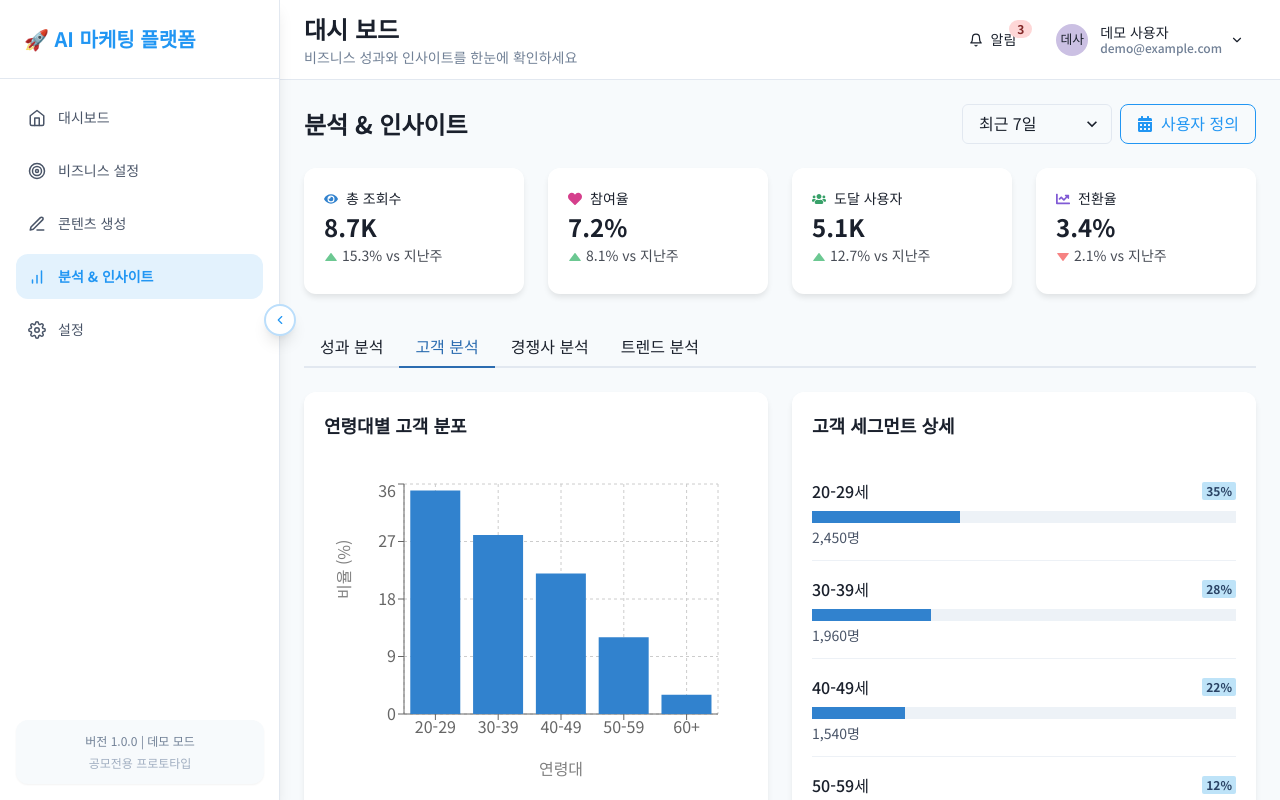
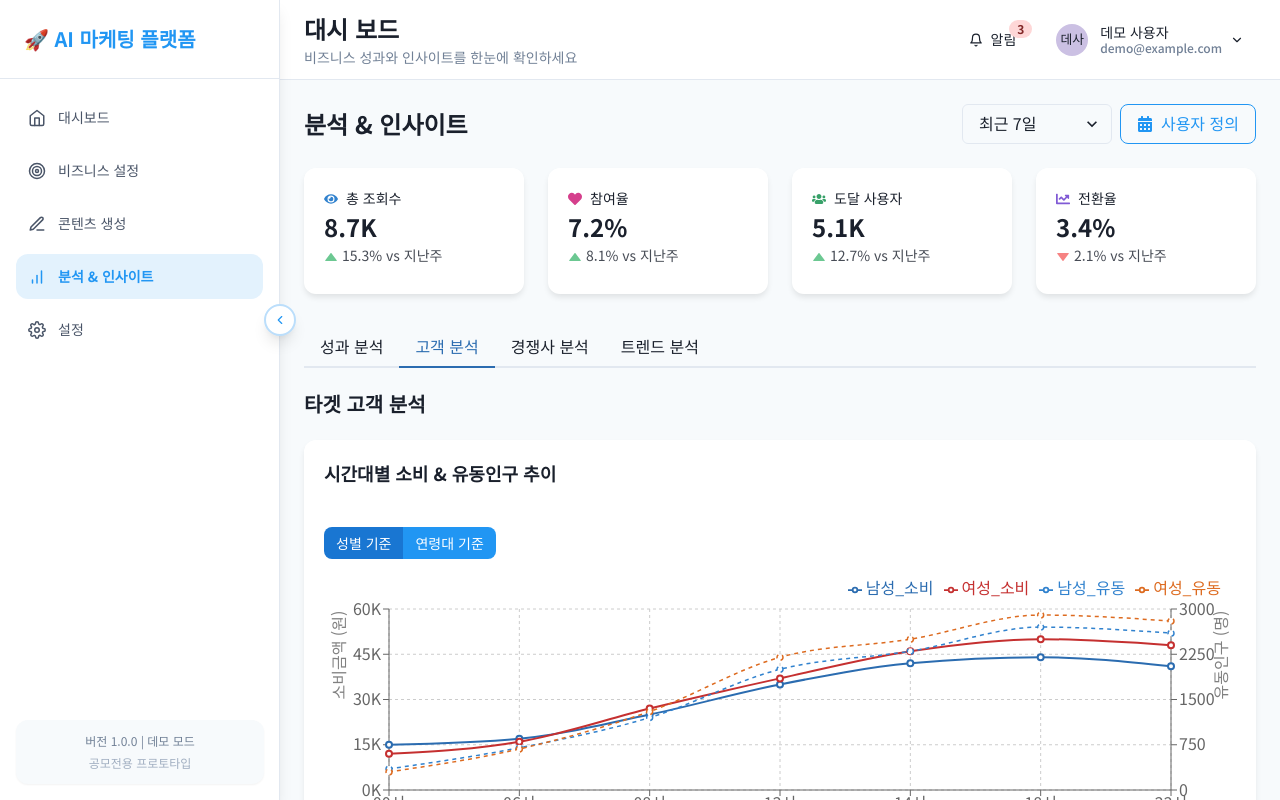
Before and after one commit to HaeungLee/Marketing-Platform, a React (Vite) app in the folder frontend/: page /app/analytics in a window 1280 px wide. Both pictures are taken after a click on the tab "고객 분석". Built offline with nearby package versions, Linux system fonts and the light colour scheme.

Commit message:
분석 페이지  수정 (공공데이터 기반 예시 그래프)

```diff
--- a/frontend/src/pages/AnalyticsPage.tsx
+++ b/frontend/src/pages/AnalyticsPage.tsx
@@ -8,6 +8,7 @@ import {
   CardBody,
   CardHeader,
   Button,
+  ButtonGroup,
   Grid,
   Select,
   Badge,
@@ -25,6 +26,7 @@ import {
   SimpleGrid,
   Progress,
   useColorModeValue,
+  Heading
 } from "@chakra-ui/react";
 import {
   LineChart,
@@ -44,6 +46,7 @@ import {
   PolarAngleAxis,
   PolarRadiusAxis,
   Radar,
+  Legend,
 } from "recharts";
 import {
   FaChartLine,
@@ -55,11 +58,13 @@ import {
   FaCalendarAlt,
 } from "react-icons/fa";
 
+
 const AnalyticsPage: React.FC = () => {
   const [timeRange, setTimeRange] = useState("7d");
   const [selectedTab, setSelectedTab] = useState(0);
   const cardBg = useColorModeValue("white", "gray.800");
   const borderColor = useColorModeValue("gray.200", "gray.700");
+  const [viewMode, setViewMode] = useState<'gender' | 'age'>('gender');
 
   // 목업 데이터
   const performanceData = [
@@ -101,6 +106,24 @@ const AnalyticsPage: React.FC = () => {
     { keyword: "신제품", trend: "+15%", searches: 7800 },
     { keyword: "무료배송", trend: "+12%", searches: 6700 },
     { keyword: "리뷰", trend: "-5%", searches: 5600 },
+  ];
+
+  // 시간대별 소비/유동인구 (00시~23시까지)
+  const timeBasedData = Array.from({ length: 24 }, (_, i) => ({
+    시간대: `${String(i).padStart(2, '0')}:00`,
+    소비금액: Math.floor(Math.random() * 300000),
+    유동인구: Math.floor(Math.random() * 500),
+  }));
+
+  // 연령대x성별 전체 연령대
+  const targetAudienceData = [
+    { age: "10대", 남성: 5, 여성: 4 },
+    { age: "20대", 남성: 15, 여성: 18 },
+    { age: "30대", 남성: 25, 여성: 22 },
+    { age: "40대", 남성: 10, 여성: 12 },
+    { age: "50대", 남성: 8, 여성: 9 },
+    { age: "60대", 남성: 6, 여성: 5 },
+    { age: "70대+", 남성: 3, 여성: 4 },
   ];
 
   const StatCard = ({ title, value, change, icon, color }: any) => (
@@ -199,135 +222,205 @@ const AnalyticsPage: React.FC = () => {
         <TabPanels>
           {/* 성과 분석 */}
           <TabPanel p={0} pt={6}>
-            <Grid templateColumns={{ base: "1fr", lg: "2fr 1fr" }} gap={6}>
-              <ChartCard title="일별 성과 추이">
-                {" "}
-                <ResponsiveContainer width="100%" height={300}>
-                  {" "}
+            <VStack align="stretch" spacing={6}>
+              <ChartCard title="SNS 채널별 조회수 추이 (최근 4주)">
+                <Box display="flex" alignItems="center" justifyContent="center" h={250}>
+                  <Text color="gray.400">SNS 데이터 연동 시 조회수 트렌드를 표시합니다.</Text>
+                </Box>
+              </ChartCard>
+              <ChartCard title="월별 매출/방문자 수 추이">
+                <Box display="flex" alignItems="center" justifyContent="center" h={250}>
+                  <Text color="gray.400">POS 또는 수기 입력 기반 매출/방문자 데이터를 표시합니다.</Text>
+                </Box>
+              </ChartCard>
+              <ChartCard title="게시물별 조회수/좋아요 TOP5">
+                <Box display="flex" alignItems="center" justifyContent="center" h={250}>
+                  <Text color="gray.400">SNS 연동 시 인기 게시물 정보를 표로 제공합니다.</Text>
+                </Box>
+              </ChartCard>
+            </VStack>
+          </TabPanel>
+
+          {/* 고객 분석 */}
+          <TabPanel p={0} pt={6}>
+            <VStack align="stretch" spacing={4}>
+              <Heading size="md" mb={2}>타겟 고객 분석</Heading>
+              {/* 성별별 시간대별 소비 & 유동인구 추이 */}
+              <ChartCard title="시간대별 소비 & 유동인구 추이">
+                <VStack align="start" spacing={4}>
+                  <ButtonGroup size="sm" isAttached>
+                    <Button onClick={() => setViewMode('gender')} isActive={viewMode === 'gender'}>
+                      성별 기준
+                    </Button>
+                    <Button onClick={() => setViewMode('age')} isActive={viewMode === 'age'}>
+                      연령대 기준
+                    </Button>
+                  </ButtonGroup>
+
+                  <ResponsiveContainer width="100%" height={250}>
+                    {viewMode === 'gender' ? (
                       <LineChart
-                    data={performanceData}
-                    margin={{ top: 5, right: 30, left: 20, bottom: 35 }}
+                        data={[
+                          { 시간: '00시', 남성_소비: 15000, 여성_소비: 12000, 남성_유동: 350, 여성_유동: 300 },
+                          { 시간: '06시', 남성_소비: 17000, 여성_소비: 16000, 남성_유동: 700, 여성_유동: 680 },
+                          { 시간: '08시', 남성_소비: 25000, 여성_소비: 27000, 남성_유동: 1200, 여성_유동: 1300 },
+                          { 시간: '12시', 남성_소비: 35000, 여성_소비: 37000, 남성_유동: 2000, 여성_유동: 2200 },
+                          { 시간: '14시', 남성_소비: 42000, 여성_소비: 46000, 남성_유동: 2300, 여성_유동: 2500 },
+                          { 시간: '18시', 남성_소비: 44000, 여성_소비: 50000, 남성_유동: 2700, 여성_유동: 2900 },
+                          { 시간: '22시', 남성_소비: 41000, 여성_소비: 48000, 남성_유동: 2600, 여성_유동: 2800 },
+                        ]}
                       >
                         <CartesianGrid strokeDasharray="3 3" />
-                    <XAxis
-                      dataKey="date"
-                      label={{ value: "날짜", position: "bottom", offset: 20 }}
+                        <XAxis dataKey="시간" />
+                        <YAxis
+                          yAxisId="left"
+                          tickFormatter={(v) => `${v / 1000}K`}
+                          label={{ value: '소비금액 (원)', angle: -90, position: 'insideLeft', offset: 10 }}
                         />
                         <YAxis
-                      label={{
-                        value: "수치",
-                        angle: -90,
-                        position: "insideLeft",
-                        offset: 0,
+                          yAxisId="right"
+                          orientation="right"
+                          label={{ value: '유동인구 (명)', angle: -90, position: 'insideLeft', offset: 50 }}
+                        />
+                        <Tooltip />
+                        <Legend
+                          verticalAlign="top"
+                          align="right"
+                          wrapperStyle={{
+                            paddingBottom: 5,
+                            marginTop: -5,
+                            textAlign: 'center',
                           }}
                         />
+                        <Line yAxisId="left" type="monotone" dataKey="남성_소비" stroke="#2B6CB0" strokeWidth={2} />
+                        <Line yAxisId="left" type="monotone" dataKey="여성_소비" stroke="#C53030" strokeWidth={2} />
+                        <Line yAxisId="right" type="monotone" dataKey="남성_유동" stroke="#3182CE" strokeDasharray="4 4" strokeWidth={1.5} />
+                        <Line yAxisId="right" type="monotone" dataKey="여성_유동" stroke="#DD6B20" strokeDasharray="4 4" strokeWidth={1.5} />
+                      </LineChart>
+                    ) : (
+                      <LineChart
+                        data={[
+                          { 시간: '00시', '20대': 14000, '30대': 16000, '40대': 10000, '50대': 8000, '20대_유동': 300, '30대_유동': 350, '40대_유동': 280, '50대_유동': 260 },
+                          { 시간: '06시', '20대': 18000, '30대': 20000, '40대': 14000, '50대': 11000, '20대_유동': 700, '30대_유동': 750, '40대_유동': 680, '50대_유동': 620 },
+                          { 시간: '08시', '20대': 25000, '30대': 27000, '40대': 18000, '50대': 15000, '20대_유동': 1200, '30대_유동': 1300, '40대_유동': 1100, '50대_유동': 900 },
+                          { 시간: '12시', '20대': 32000, '30대': 36000, '40대': 24000, '50대': 20000, '20대_유동': 1900, '30대_유동': 2100, '40대_유동': 1700, '50대_유동': 1500 },
+                          { 시간: '14시', '20대': 37000, '30대': 41000, '40대': 28000, '50대': 23000, '20대_유동': 2400, '30대_유동': 2600, '40대_유동': 2100, '50대_유동': 1800 },
+                          { 시간: '18시', '20대': 39000, '30대': 43000, '40대': 31000, '50대': 26000, '20대_유동': 2800, '30대_유동': 3000, '40대_유동': 2500, '50대_유동': 2200 },
+                          { 시간: '22시', '20대': 35000, '30대': 40000, '40대': 29000, '50대': 24000, '20대_유동': 2700, '30대_유동': 2900, '40대_유동': 2300, '50대_유동': 2100 },
+                        ]}
+                      >
+                        <CartesianGrid strokeDasharray="3 3" />
+                        <XAxis dataKey="시간" />
+                        <YAxis
+                          yAxisId="left"
+                          tickFormatter={(v) => `${v / 1000}K`}
+                          label={{ value: '소비금액 (원)', angle: -90, position: 'insideLeft', offset: 10 }}
+                        />
+                        <YAxis
+                          yAxisId="right"
+                          orientation="right"
+                          label={{ value: '유동인구 (명)', angle: -90, position: 'insideLeft', offset: 50 }}
+                        />
                         <Tooltip />
-                    <Line
-                      name="조회수"
-                      type="monotone"
-                      dataKey="views"
-                      stroke="#3182CE"
-                      strokeWidth={2}
+                        <Legend
+                          verticalAlign="top"
+                          align="right"
+                          wrapperStyle={{
+                            paddingBottom: 5,
+                            marginTop: -5,
+                            textAlign: 'center',
+                          }}
                         />
-                    <Line
-                      name="좋아요"
-                      type="monotone"
-                      dataKey="likes"
-                      stroke="#E53E3E"
-                      strokeWidth={2}
-                    />
-                    <Line
-                      name="클릭수"
-                      type="monotone"
-                      dataKey="clicks"
-                      stroke="#38A169"
-                      strokeWidth={2}
-                    />
+                        <Legend verticalAlign="top" align="right" />
+                        <Line yAxisId="left" type="monotone" dataKey="20대" stroke="#4299E1" strokeWidth={2} />
+                        <Line yAxisId="left" type="monotone" dataKey="30대" stroke="#9F7AEA" strokeWidth={2} />
+                        <Line yAxisId="left" type="monotone" dataKey="40대" stroke="#48BB78" strokeWidth={2} />
+                        <Line yAxisId="left" type="monotone" dataKey="50대" stroke="#ED8936" strokeWidth={2} />
+                        <Line yAxisId="right" type="monotone" dataKey="20대_유동" stroke="#4299E1" strokeDasharray="4 4" strokeWidth={1.5} />
+                        <Line yAxisId="right" type="monotone" dataKey="30대_유동" stroke="#9F7AEA" strokeDasharray="4 4" strokeWidth={1.5} />
+                        <Line yAxisId="right" type="monotone" dataKey="40대_유동" stroke="#48BB78" strokeDasharray="4 4" strokeWidth={1.5} />
+                        <Line yAxisId="right" type="monotone" dataKey="50대_유동" stroke="#ED8936" strokeDasharray="4 4" strokeWidth={1.5} />
+                      </LineChart>
+                    )}
+                  </ResponsiveContainer>
+                </VStack>
+              </ChartCard>
+
+              {/* 추가: 네 개의 새로운 차트 카드 */}
+              <VStack align="stretch" spacing={4} mt={4}>
+                {/* 1. 요일별 유동인구 추이 */}
+                <ChartCard title="요일별 유동인구 추이">
+                  <ResponsiveContainer width="100%" height={250}>
+                    <LineChart
+                      data={[
+                        { 요일: '월', 유동인구: 1200 },
+                        { 요일: '화', 유동인구: 1500 },
+                        { 요일: '수', 유동인구: 1700 },
+                        { 요일: '목', 유동인구: 1400 },
+                        { 요일: '금', 유동인구: 1900 },
+                        { 요일: '토', 유동인구: 2400 },
+                        { 요일: '일', 유동인구: 2200 },
+                      ]}
+                    >
+                      <CartesianGrid strokeDasharray="3 3" />
+                      <XAxis dataKey="요일" />
+                      <YAxis />
+                      <Tooltip />
+                      <Line type="monotone" dataKey="유동인구" stroke="#38A169" strokeWidth={2} />
                     </LineChart>
                   </ResponsiveContainer>
                 </ChartCard>
 
-              <ChartCard title="플랫폼별 성과">
-                <ResponsiveContainer width="100%" height={300}>
-                  <PieChart>
-                    <Pie
-                      data={platformData}
-                      cx="50%"
-                      cy="50%"
-                      outerRadius={80}
-                      dataKey="value"
-                      label={({ name, value }) => `${name}: ${value}%`}
-                    >
-                      {platformData.map((entry, index) => (
-                        <Cell key={`cell-${index}`} fill={entry.color} />
-                      ))}
-                    </Pie>
-                    <Tooltip />
-                  </PieChart>
-                </ResponsiveContainer>
-              </ChartCard>
-            </Grid>
-          </TabPanel>
-
-          {/* 고객 분석 */}
-          <TabPanel p={0} pt={6}>
-            <Grid templateColumns={{ base: "1fr", lg: "1fr 1fr" }} gap={6}>
-              <ChartCard title="연령대별 고객 분포">
-                {" "}
-                <ResponsiveContainer width="100%" height={300}>
-                  {" "}
+                {/* 2. 업종별 소비 비중 */}
+                <ChartCard title="업종별 소비 비중">
+                  <Box>
+                    <ResponsiveContainer width="100%" height={250}>
                       <BarChart
-                    data={audienceData}
-                    margin={{ top: 5, right: 30, left: 20, bottom: 35 }}
+                        layout="vertical"
+                        data={[
+                          { 업종: '카페·음료', 소비금액: 1400000 },
+                          { 업종: '한식', 소비금액: 800000 },
+                          { 업종: '편의점', 소비금액: 600000 },
+                          { 업종: '제과·디저트', 소비금액: 500000 },
+                        ]}
+                        margin={{ left: 30 }}
                       >
                         <CartesianGrid strokeDasharray="3 3" />
-                    <XAxis
-                      dataKey="age"
-                      label={{
-                        value: "연령대",
-                        position: "bottom",
-                        offset: 20,
-                      }}
-                    />
-                    <YAxis
-                      label={{
-                        value: "비율 (%)",
-                        angle: -90,
-                        position: "insideLeft",
-                        offset: 0,
-                      }}
-                    />
+                        <XAxis type="number" tickFormatter={(v) => `${v / 1000}K`} />
+                        <YAxis type="category" dataKey="업종" />
+                        <Tooltip formatter={(v) => `${(v as number).toLocaleString()} 원`} />
+                        <Bar dataKey="소비금액" fill="#805AD5" />
+                      </BarChart>
+                    </ResponsiveContainer>
+                    <Text fontSize="sm" color="gray.500" mt={2}>
+                      ※ 이 그래프는 선택된 타겟 고객 기준(예: <b>30대 남성</b>)으로 계산된 결과입니다.
+                    </Text>
+                  </Box>
+                </ChartCard>
+
+                {/* 3. 타겟 지역 vs 전체 지역 소비 비교 */}
+                <ChartCard title="타겟 지역 vs 전체 지역 소비 비교">
+                  <ResponsiveContainer width="100%" height={250}>
+                    <BarChart
+                      data={[
+                        { 연령대: '20대', 타겟: 28, 전체: 20 },
+                        { 연령대: '30대', 타겟: 32, 전체: 27 },
+                        { 연령대: '40대', 타겟: 18, 전체: 22 },
+                        { 연령대: '50대', 타겟: 10, 전체: 18 },
+                      ]}
+                    >
+                      <CartesianGrid strokeDasharray="3 3" />
+                      <XAxis dataKey="연령대" />
+                      <YAxis unit="%" />
                       <Tooltip />
-                    <Bar name="고객 비율" dataKey="percentage" fill="#3182CE" />
+                      <Legend />
+                      <Bar dataKey="타겟" fill="#3182CE" />
+                      <Bar dataKey="전체" fill="#CBD5E0" />
                     </BarChart>
                   </ResponsiveContainer>
                 </ChartCard>
-
-              <Card bg={cardBg} borderColor={borderColor}>
-                <CardHeader>
-                  <Text fontSize="lg" fontWeight="bold">
-                    고객 세그먼트 상세
-                  </Text>
-                </CardHeader>
-                <CardBody>
-                  <VStack spacing={4} align="stretch">
-                    {audienceData.map((item, index) => (
-                      <Box key={index}>
-                        <HStack justify="space-between" mb={2}>
-                          <Text fontWeight="medium">{item.age}세</Text>
-                          <Badge colorScheme="blue">{item.percentage}%</Badge>
-                        </HStack>
-                        <Progress value={item.percentage} colorScheme="blue" />
-                        <Text fontSize="sm" color="gray.600" mt={1}>
-                          {item.count.toLocaleString()}명
-                        </Text>
-                        <Divider mt={3} />
-                      </Box>
-                    ))}
               </VStack>
-                </CardBody>
-              </Card>
-            </Grid>
+            </VStack>
           </TabPanel>
 
           {/* 경쟁사 분석 */}
```
Lines whose indentation alone changed are shown as unchanged.
